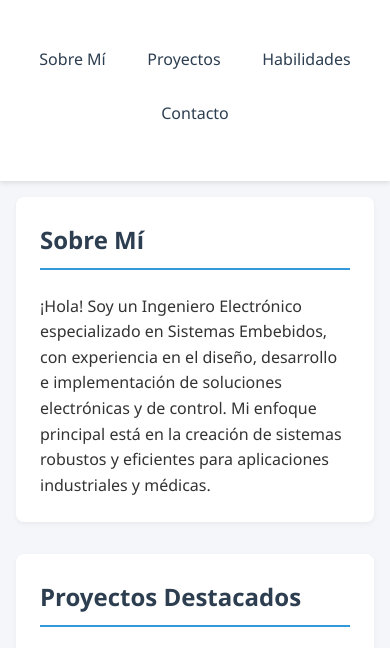
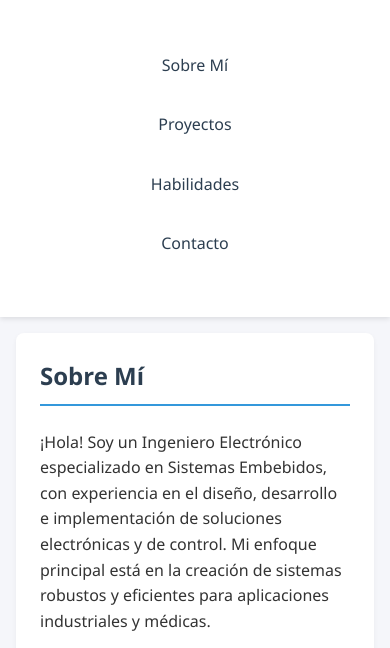
Before and after one commit to makerylab/makerylab.github.io, a plain HTML site: page index.html in a window 390 px wide. Shown: the part 178-826 px from the top of the page. Drawn offline with Linux system fonts and the light colour scheme; a script that the page names is missing.

Commit message:
haciendo cambios de estilos

```diff
--- a/styles.css
+++ b/styles.css
@@ -223,13 +223,18 @@ footer {
     }
 
     .nav-labels {
-        gap: 1rem;
+        flex-direction: column; /* Apila los enlaces verticalmente */
+        align-items: center; /* Centra los enlaces horizontalmente */
+        gap: 0.5rem; /* Reduce el espacio entre los enlaces apilados */
         margin: 1.5rem 0;
+        width: 100%; /* Ocupa todo el ancho disponible */
     }
 
     .nav-label {
         font-size: 1rem;
-        padding: 0.4rem 0.8rem;
+        padding: 0.8rem 1rem; /* Aumenta el padding vertical para mejor toque */
+        width: 100%; /* Cada enlace ocupa todo el ancho */
+        text-align: center; /* Centra el texto de cada enlace */
     }
 
     main {
@@ -238,6 +243,7 @@ footer {
 
     section {
         padding: 1.5rem;
+        scroll-margin-top: calc(var(--header-height) + 30px); /* Ajusta el scroll margin */
     }
 }
 
```
